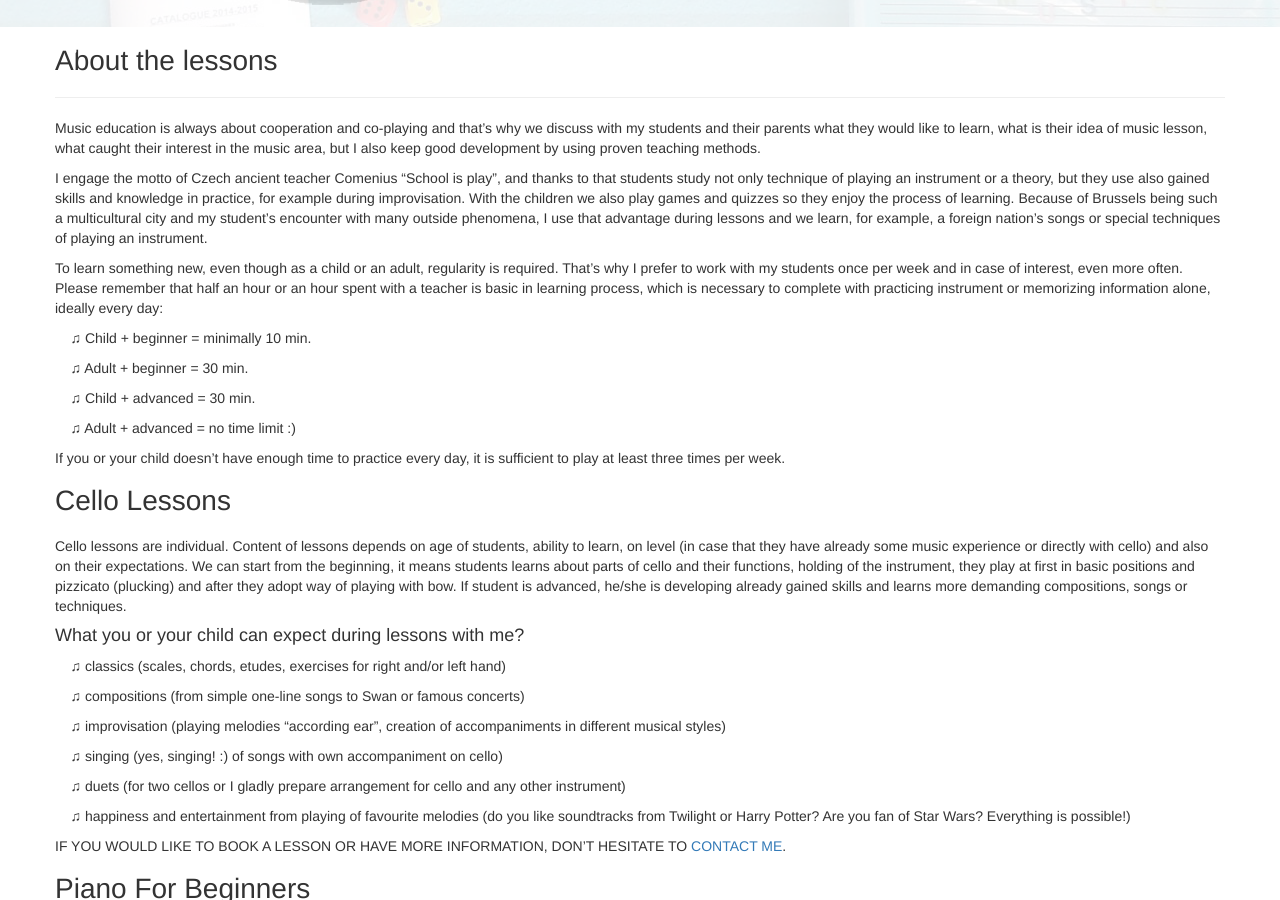
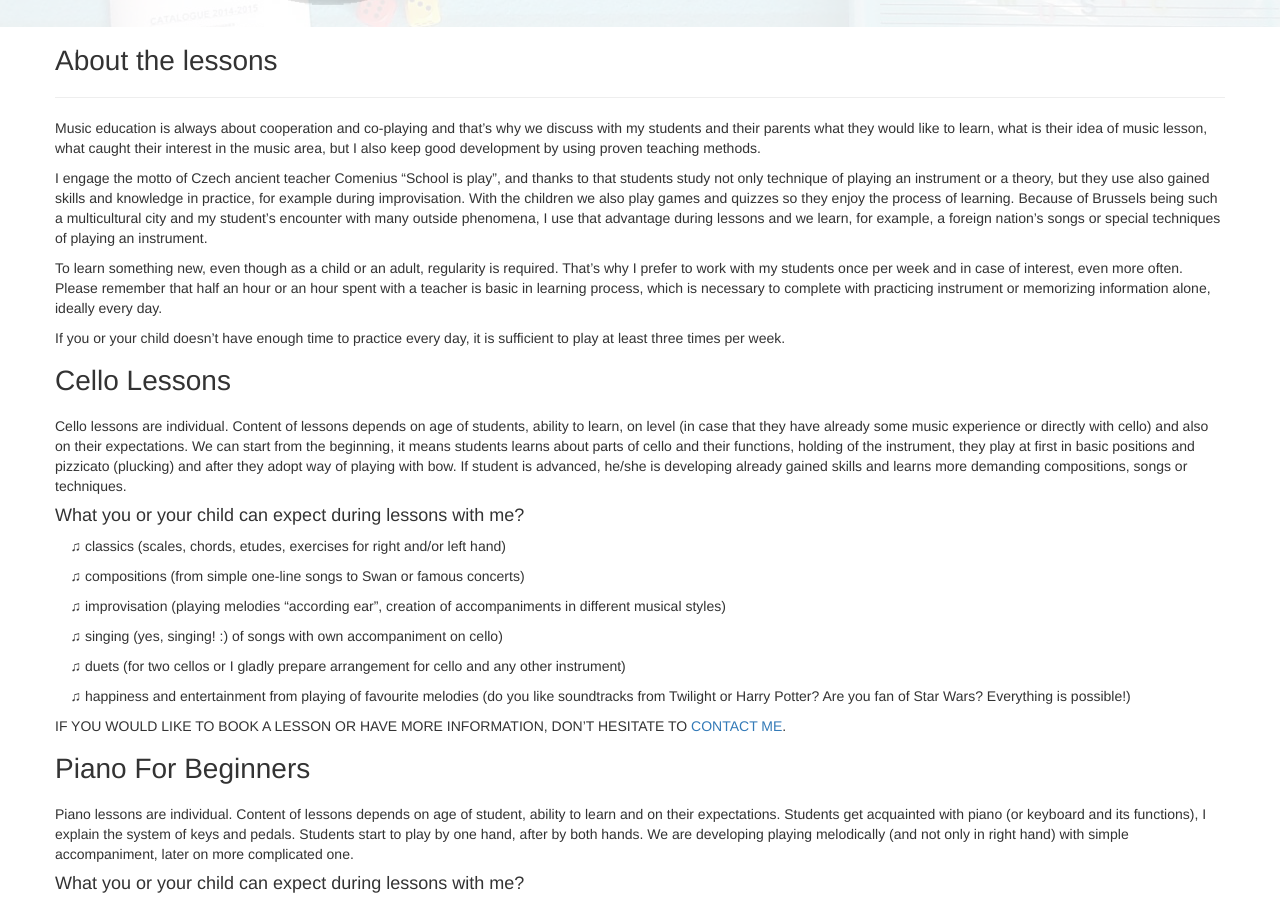
Before and after one commit to pampiridam/pampiridam.github.io, a Jekyll site: the page built from teaching.md, in a window 1280 px wide and 900 px high, scrolled down 373 px. Built offline with Jekyll 4.4.1, drawn with Linux system fonts in a browser that asks for light colours; nearby versions of some CDN libraries; library files that are not in the unit come from our copies; comment, search, counter and statistics services are not loaded.

Commit message:
Update teaching.md

```diff
--- a/teaching.md
+++ b/teaching.md
@@ -8,16 +8,7 @@ Music education is always about cooperation and co-playing and that’s why we d
 
 I engage the motto of Czech ancient teacher Comenius “School is play”, and thanks to that students study not only technique of playing an instrument or a theory, but they use also gained skills and knowledge in practice, for example during improvisation. With the children we also play games and quizzes so they enjoy the process of learning. Because of Brussels being such a multicultural city and my student’s encounter with many outside phenomena, I use that advantage during lessons and we learn, for example, a foreign nation’s songs or special techniques of playing an instrument.
 
-To learn something new, even though as a child or an adult, regularity is required. That’s why I prefer to work with my students once per week and in case of interest, even more often. Please remember that half an hour or an hour spent with a teacher is basic in learning process, which is necessary to complete with practicing instrument or memorizing information alone, ideally every day:
-
-
-&nbsp;&nbsp;&nbsp; &#x266b; Child + beginner = minimally 10 min.
-
-&nbsp;&nbsp;&nbsp; &#x266b; Adult + beginner = 30 min.
-
-&nbsp;&nbsp;&nbsp; &#x266b; Child + advanced = 30 min.
-
-&nbsp;&nbsp;&nbsp; &#x266b; Adult + advanced = no time limit :)
+To learn something new, even though as a child or an adult, regularity is required. That’s why I prefer to work with my students once per week and in case of interest, even more often. Please remember that half an hour or an hour spent with a teacher is basic in learning process, which is necessary to complete with practicing instrument or memorizing information alone, ideally every day.
 
 If you or your child doesn’t have enough time to practice every day, it is sufficient to play at least three times per week.
 
```
